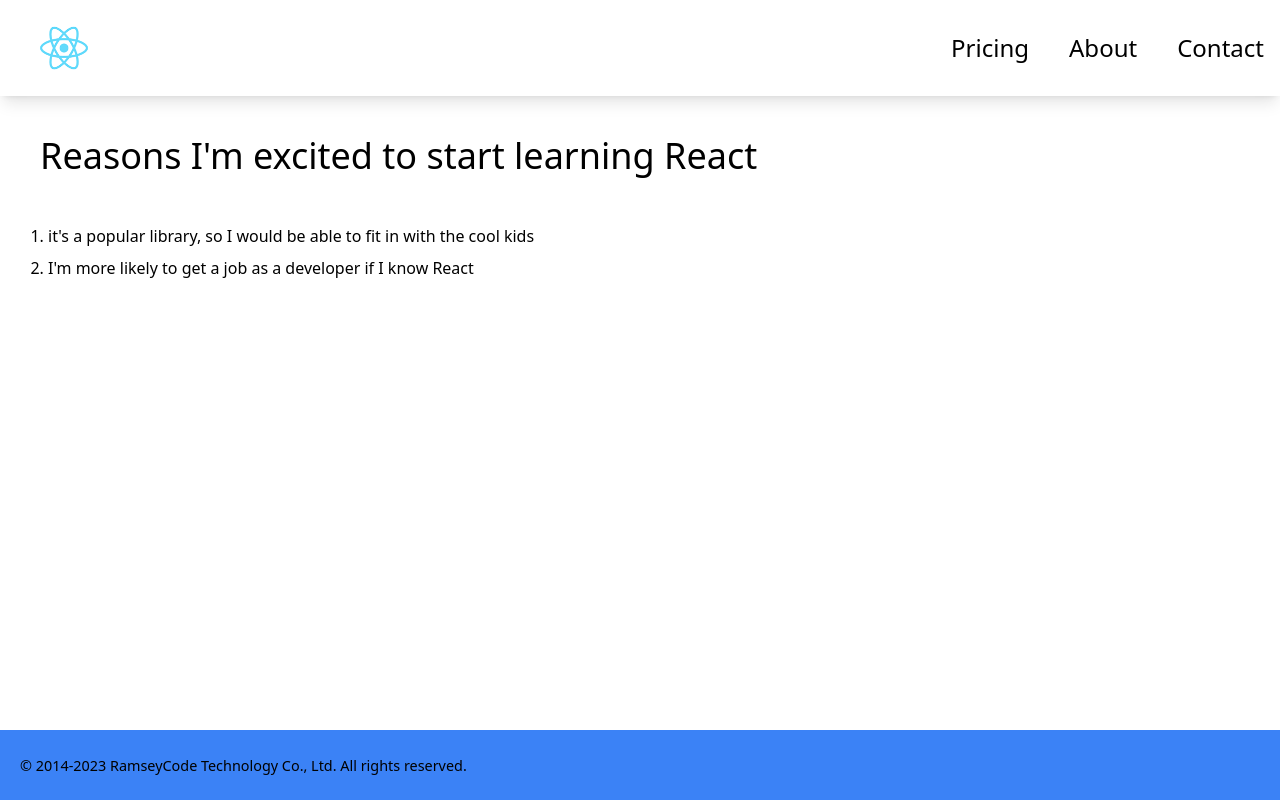
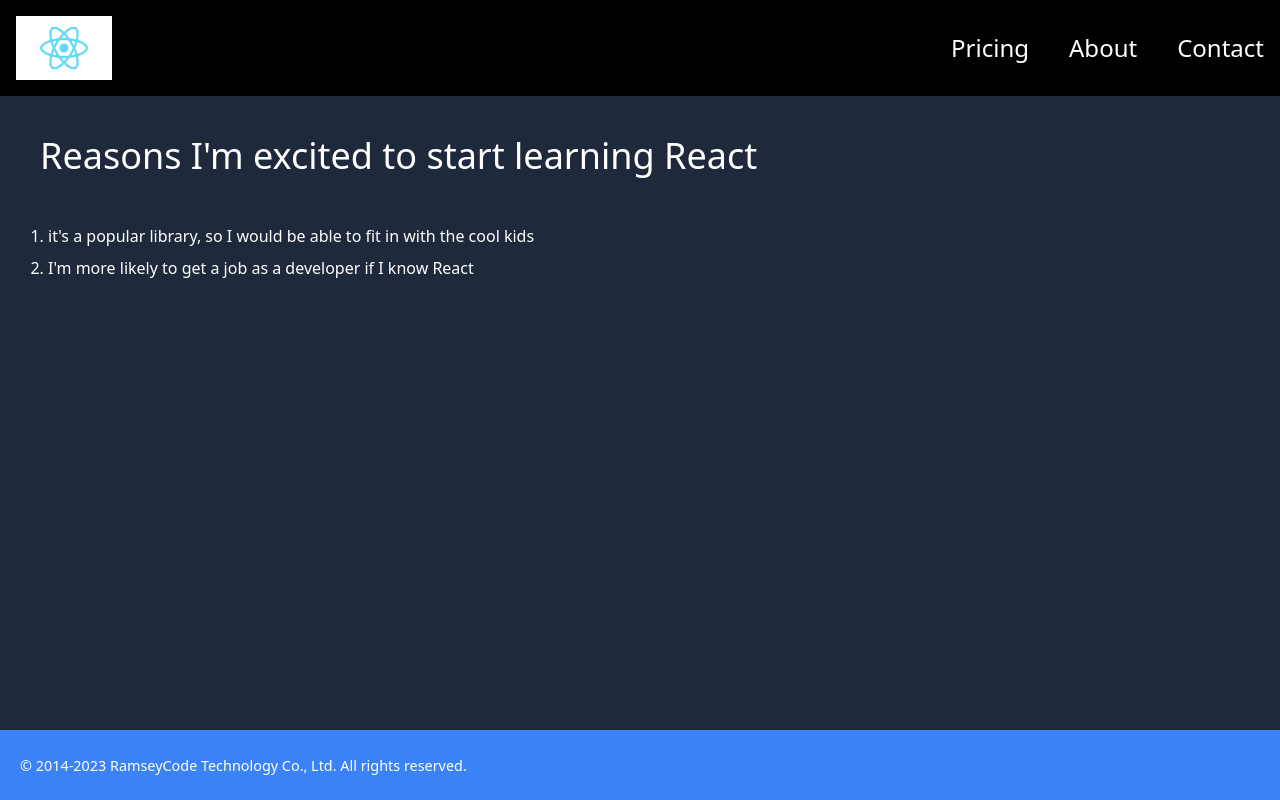
Before and after one commit to dev-ransom/react-complete-beginners, a React (Create React App) app: page / in a window 1280 px wide. Built offline with nearby package versions, Linux system fonts and the light colour scheme.

Commit message:
added code for components

```diff
--- a/src/App.js
+++ b/src/App.js
@@ -5,7 +5,7 @@ import Footer from './Footer'
 
 function App() {
   return (
-    <div className="flex flex-col h-screen">
+    <div className="flex flex-col h-screen bg-black text-white shadow-lg">
       <Header />
       <MainContent />
       <Footer />
--- a/src/MainContent.js
+++ b/src/MainContent.js
@@ -2,7 +2,7 @@ import React from 'react'
 
 export default function MainContent() {
   return (
-    <div className="flex-grow">
+    <div className="flex-grow bg-slate-800">
       <h1 className="text-4xl p-10">Reasons I'm excited to start learning React</h1>
       <ol className="list-decimal px-10 ">
         <li className="m-2">
```
